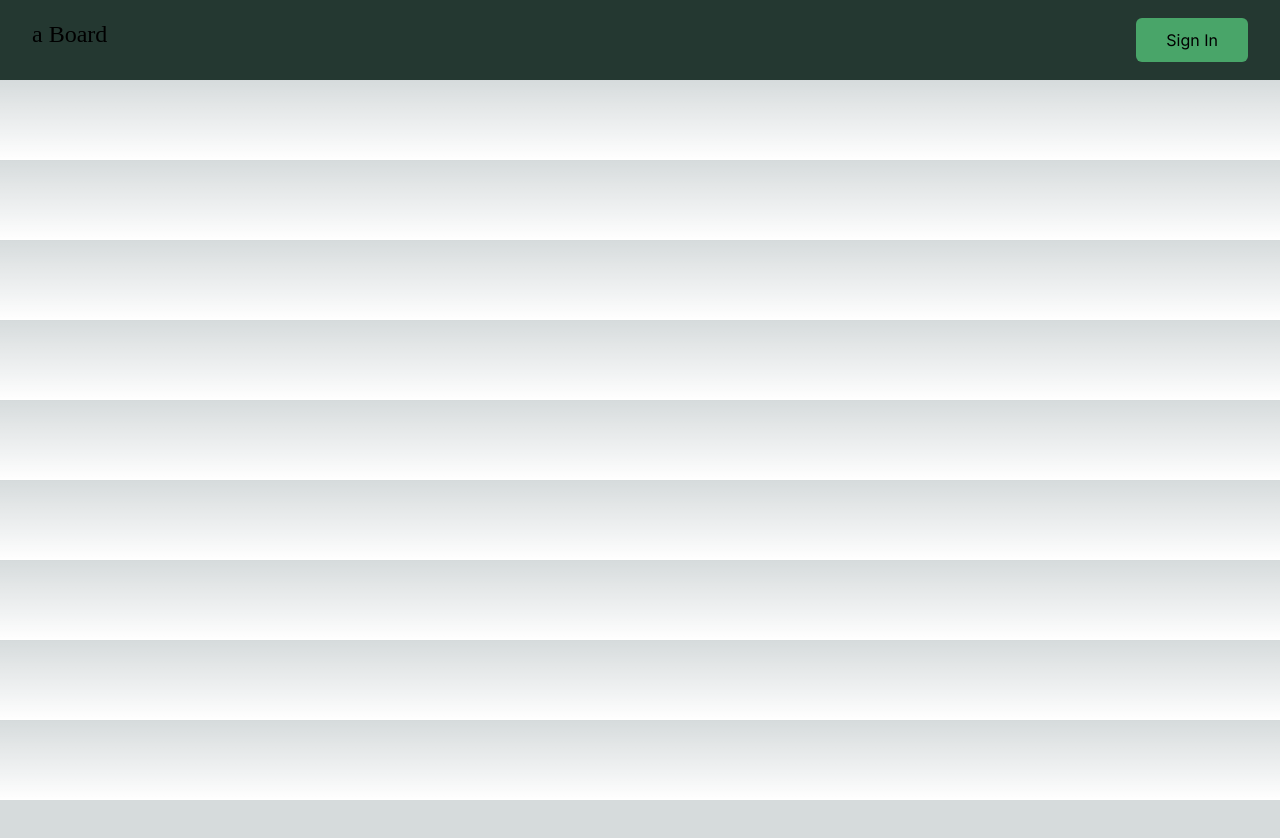
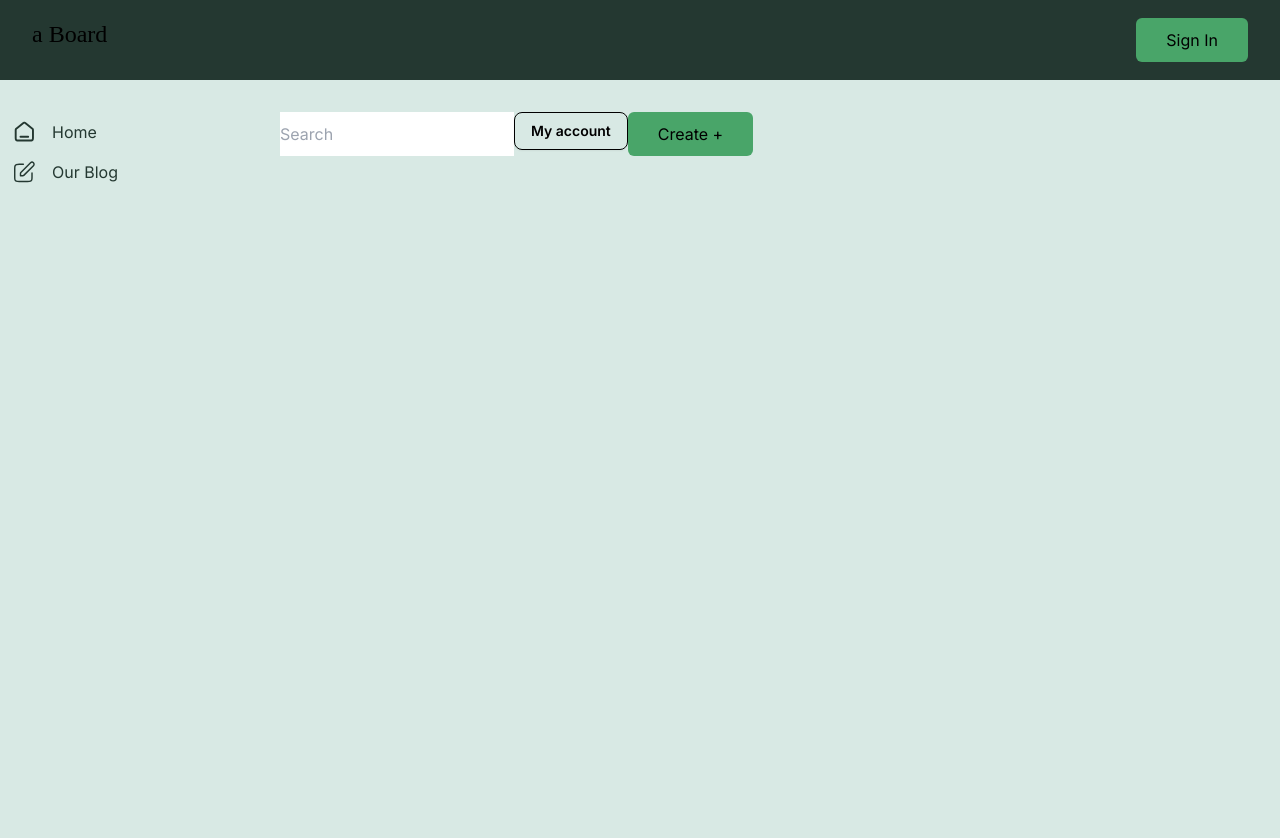
Before and after one commit to natitbc/aboard, a Next.js app: page /homepage in a window 1280 px wide. Shown: the top 838 px of the page. Before the commit the page ends 800 px from the top, so only its background shows below. Built offline with nearby package versions, Linux system fonts and the light colour scheme.

Commit message:
home | add sidebar

```diff
--- a/package.json
+++ b/package.json
@@ -9,6 +9,9 @@
     "lint": "next lint"
   },
   "dependencies": {
+    "@emotion/react": "^11.11.4",
+    "@emotion/styled": "^11.11.5",
+    "@mui/material": "^5.16.1",
     "next": "14.2.5",
     "react": "^18",
     "react-dom": "^18",
--- /dev/null
+++ b/src/app/components/board/Board.tsx
@@ -0,0 +1,15 @@
+import React from 'react'
+import Sidebar from './Sidebar'
+import Menubar from './Menubar'
+
+export default function Board() {
+  return (
+    <div className="flex bg-green-board-100 flex-row items-start relative w-full h-screen pt-8">
+      <Sidebar />
+      <div className="">
+        <Menubar />
+        {/* <Content /> */}
+      </div>
+    </div>
+  )
+}
--- /dev/null
+++ b/src/app/components/board/CategoryDropdown.tsx
@@ -0,0 +1,122 @@
+"use client";
+import * as React from "react";
+import clsx from "clsx";
+import { Menu as BaseMenu, MenuProps } from "@mui/base/Menu";
+import {
+  MenuButton as BaseMenuButton,
+  MenuButtonProps,
+} from "@mui/base/MenuButton";
+import { MenuItem as BaseMenuItem, MenuItemProps } from "@mui/base/MenuItem";
+import { Dropdown } from "@mui/base/Dropdown";
+import { useTheme } from "@mui/system";
+
+function useIsDarkMode() {
+  const theme = useTheme();
+  return theme.palette.mode === "dark";
+}
+
+export default function CategoryDropdown() {
+  // Replace this with your app logic for determining dark mode
+  const isDarkMode = useIsDarkMode();
+
+  const createHandleMenuClick = (menuItem: string) => {
+    return () => {
+      console.log(`Clicked on ${menuItem}`);
+    };
+  };
+
+  return (
+    <div className={`${isDarkMode ? "dark" : ""}`}>
+      <Dropdown>
+        <MenuButton>My account</MenuButton>
+        <Menu>
+          <MenuItem onClick={createHandleMenuClick("Profile")}>
+            Profile
+          </MenuItem>
+          <MenuItem onClick={createHandleMenuClick("Language settings")}>
+            Language settings
+          </MenuItem>
+          <MenuItem onClick={createHandleMenuClick("Log out")}>
+            Log out
+          </MenuItem>
+        </Menu>
+      </Dropdown>
+    </div>
+  );
+}
+
+const resolveSlotProps = (fn: any, args: any) =>
+  typeof fn === "function" ? fn(args) : fn;
+
+const Menu = React.forwardRef<HTMLDivElement, MenuProps>((props, ref) => {
+  // Replace this with your app logic for determining dark modes
+  const isDarkMode = useIsDarkMode();
+
+  return (
+    <BaseMenu
+      ref={ref}
+      {...props}
+      slotProps={{
+        ...props.slotProps,
+        root: (ownerState) => {
+          const resolvedSlotProps = resolveSlotProps(
+            props.slotProps?.root,
+            ownerState
+          );
+          return {
+            ...resolvedSlotProps,
+            className: clsx(
+              `${isDarkMode ? "dark" : ""} z-10`,
+              resolvedSlotProps?.className
+            ),
+          };
+        },
+        listbox: (ownerState) => {
+          const resolvedSlotProps = resolveSlotProps(
+            props.slotProps?.listbox,
+            ownerState
+          );
+          return {
+            ...resolvedSlotProps,
+            className: clsx(
+              "text-sm box-border font-sans p-1.5 my-3 mx-0 rounded-xl overflow-auto outline-0 bg-white dark:bg-slate-900 border border-solid border-slate-200 dark:border-slate-700 text-slate-900 dark:text-slate-300 min-w-listbox shadow-md dark:shadow-slate-900",
+              resolvedSlotProps?.className
+            ),
+          };
+        },
+      }}
+    />
+  );
+});
+
+const MenuButton = React.forwardRef<HTMLButtonElement, MenuButtonProps>(
+  (props, ref) => {
+    const { className, ...other } = props;
+    return (
+      <BaseMenuButton
+        ref={ref}
+        className={clsx(
+          "cursor-pointer text-sm font-sans box-border rounded-lg font-semibold px-4 py-2 bg-white dark:bg-slate-900 border border-solid border-slate-200 dark:border-slate-700 text-slate-900 dark:text-slate-200 hover:bg-slate-50 hover:dark:bg-slate-800 hover:border-slate-300 dark:hover:border-slate-600 focus-visible:shadow-[0_0_0_4px_#ddd6fe] dark:focus-visible:shadow-[0_0_0_4px_#a78bfa] focus-visible:outline-none shadow-sm active:shadow-none",
+          className
+        )}
+        {...other}
+      />
+    );
+  }
+);
+
+const MenuItem = React.forwardRef<HTMLLIElement, MenuItemProps>(
+  (props, ref) => {
+    const { className, ...other } = props;
+    return (
+      <BaseMenuItem
+        ref={ref}
+        className={clsx(
+          "list-none p-2 rounded-lg cursor-default select-none last-of-type:border-b-0 focus:shadow-outline-purple focus:outline-0 focus:bg-slate-100 focus:dark:bg-slate-800 focus:text-slate-900 focus:dark:text-slate-300 disabled:text-slate-400 disabled:dark:text-slate-700 disabled:hover:text-slate-400 disabled:hover:dark:text-slate-700",
+          className
+        )}
+        {...other}
+      />
+    );
+  }
+);
--- /dev/null
+++ b/src/app/components/board/Menubar.tsx
@@ -0,0 +1,16 @@
+import React from "react";
+import { Button } from "../ui/Button";
+import Searchbox from "./Searchbox";
+import CategoryDropdown from "./CategoryDropdown";
+
+export default function Menubar() {
+  return (
+    <div className="flex flex-row">
+      <Searchbox />
+      <CategoryDropdown />
+      <Button type="primary" html="a" link="/signin">
+        Create +
+      </Button>
+    </div>
+  );
+}
--- /dev/null
+++ b/src/app/components/board/Searchbox.tsx
@@ -0,0 +1,9 @@
+import React from 'react'
+
+export default function Searchbox() {
+  return (
+    <>
+      <input type="text" placeholder="Search" />
+    </>
+  )
+}
--- /dev/null
+++ b/src/app/components/board/Sidebar.tsx
@@ -0,0 +1,14 @@
+import React from "react";
+import Image from "next/image";
+import {SidebarLink} from "./SidebarLink";
+
+export default function Sidebar() {
+  return (
+    <nav className="none md:block md:w-[280px]">
+      <ul className="text-green-board-500">
+        <SidebarLink text="Home" icon="home" url="/homepage" />
+        <SidebarLink text="Our Blog" icon="post" url="/ourblogs" />
+      </ul>
+    </nav>
+  );
+}
--- /dev/null
+++ b/src/app/components/board/SidebarLink.tsx
@@ -0,0 +1,19 @@
+"use client";
+import React from "react";
+import Link from "next/link";
+import Image from "next/image";
+
+interface SidebarLinkProps {
+  text: string;
+  icon: string;
+  url: string;
+}
+
+export const SidebarLink = ({ text, icon, url }: SidebarLinkProps) => (
+  <li>
+    <Link href={url} className="flex flex-row items-center gap-4 py-2 px-3">
+      <Image src={`/img/icon-${icon}.svg`} alt={text} width={24} height={24} />
+      {text}
+    </Link>
+  </li>
+);
--- a/src/app/homepage/page.tsx
+++ b/src/app/homepage/page.tsx
@@ -1,10 +1,12 @@
 import React from 'react'
 import Header from '@/app/components/ui/Header'
+import Board from '@/app/components/board/Board'
 
 export default function page() {
   return (
     <>
       <Header></Header>
+      <Board />
     </>
   )
 }
```
Also changed, not shown: 1 other file (tests, documents, lock files or other folders).
